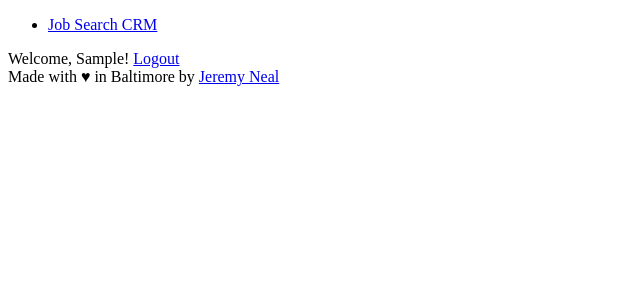
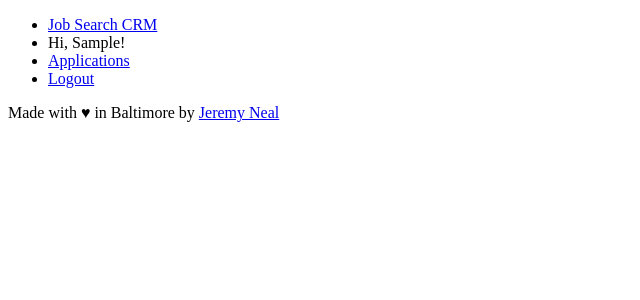
Before and after one commit to radglob/job-search-crm, a Django app: page / in a window 1280 px wide. Shown: the top 300 px of the page, without its empty margins (0-640 px from the left). Run offline with Django 3.2, Linux system fonts and the light colour scheme; a user stored in the database is signed in; tables that the repository leaves empty hold one stand-in row (values such as "Sample post").

Commit message:
More nav items, better redirect after creating events.

```diff
--- a/job_search_crm/applications/models.py
+++ b/job_search_crm/applications/models.py
@@ -65,7 +65,8 @@ class Event(models.Model):
     description = models.TextField(max_length=500, null=False)
     date = models.DateField(default=timezone.now)
 
-    ordered = ['-date']
+    class Meta:
+        ordering = ['-date']
 
     def __str__(self):
         return "{} for {}".format(self.description, self.application)
--- a/job_search_crm/applications/templates/applications/application_details.html
+++ b/job_search_crm/applications/templates/applications/application_details.html
@@ -1,6 +1,7 @@
 {% extends 'applications/base.html' %}
 
 {% block body %}
+<a href="{% url 'applications:applications' %}">Back to applications</a>
 <div>
   <h2>Application to {{ application.position.company.company_name }}</h2>
   <p>{{ application.position.position_name }}</p>
--- a/job_search_crm/applications/templates/applications/header.html
+++ b/job_search_crm/applications/templates/applications/header.html
@@ -2,6 +2,19 @@
   <nav>
     <ul>
       <li><a href="{% url 'applications:home' %}">Job Search CRM</a></li>
+      {% if request.user.is_authenticated %}
+      <li>Hi, {{ request.user.first_name }}!</li>
+      <li><a href="{% url 'applications:applications' %}">Applications</a></li>
+      <li><a href="{% url 'applications:logout' %}">Logout<a></li>
+      {% else %}
+      <form action="{% url 'applications:login' %}" method="POST">
+        {% csrf_token %}
+        <input type="text" name="username" placeholder="Username" />
+        <input type="password" name="password" placeholder="Password" />
+        <input type="submit" value="Login" />
+      </form>
+      <a href="{% url 'applications:signup' %}">Sign up</a>
+      {% endif %}
     </ul>
   </nav>
 </header>
--- a/job_search_crm/applications/templates/applications/index.html
+++ b/job_search_crm/applications/templates/applications/index.html
@@ -1,18 +1,3 @@
 {% extends "applications/base.html" %}
 {% block body %}
-  {% if customer %}
-  <span>Welcome, {{ customer.user.first_name }}!</span>
-  <a href="{% url 'applications:logout' %}">Logout</a>
-  {% else %}
-  {% if error_message %}
-  <strong>{{ error_message }}</strong>
-  {% endif %}
-  <form action="{% url 'applications:login' %}" method="POST">
-    {% csrf_token %}
-    <input type="text" name="username" placeholder="Username" />
-    <input type="password" name="password" placeholder="Password" />
-    <input type="submit" value="Login" />
-  </form>
-  <a href="{% url 'applications:signup' %}">Sign up</a>
-  {% endif %}
 {% endblock %}
--- a/job_search_crm/applications/views.py
+++ b/job_search_crm/applications/views.py
@@ -95,7 +95,7 @@ def login(request):
         except CustomerProfile.DoesNotExist:
             return HttpResponseRedirect(reverse("applications:get_profile_information"))
 
-    return render(request, "applications/index.html")
+    return HttpResponseRedirect(reverse("applications:applications"))
 
 
 def logout(request):
@@ -172,4 +172,4 @@ def create_new_event(request, application_id):
     )
     event.save()
     messages.success = 'New event added.'
-    return HttpResponseRedirect(reverse('applications:applications'))
+    return HttpResponseRedirect(reverse('applications:application', kwargs={'application_id': application_id}))
```
